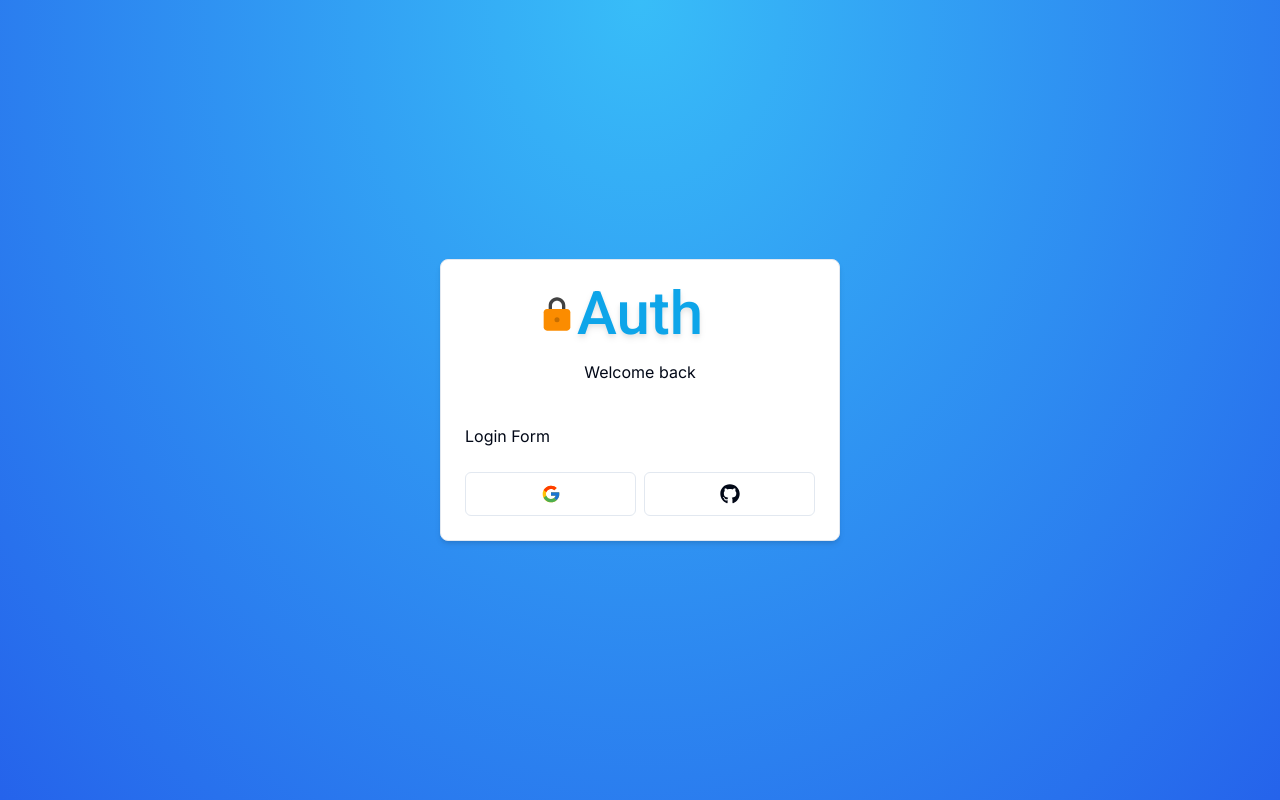
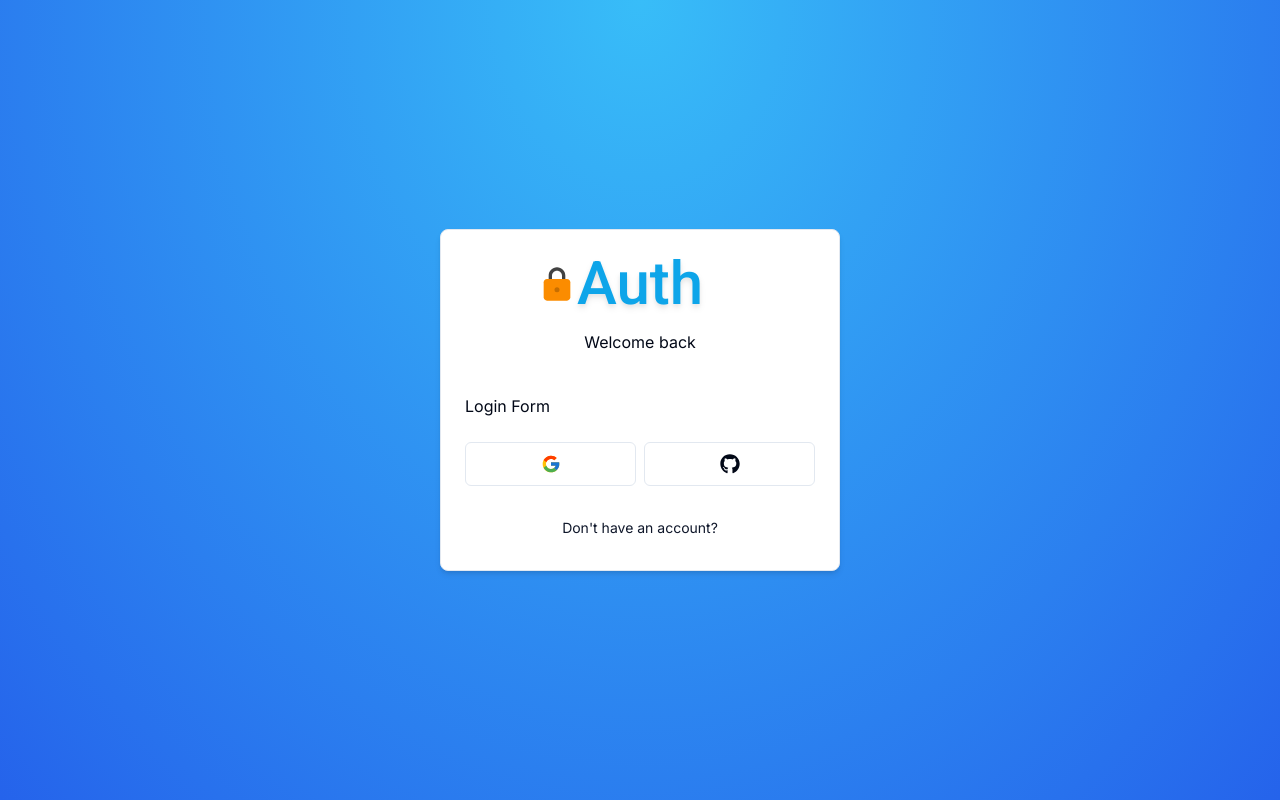
Before and after one commit to VictorBuarque/next-auth-app, a Next.js app: page /auth/login in a window 1280 px wide. Built offline with nearby package versions, Linux system fonts and the light colour scheme.

Commit message:
feat: create back button component

```diff
--- /dev/null
+++ b/src/components/auth/back-button.tsx
@@ -0,0 +1,19 @@
+"use client";
+
+import { Button } from "@/components/ui/button";
+import Link from "next/link";
+
+interface BackButtonProps {
+  href: string;
+  label: string;
+};
+
+export const BackButton = ({ href, label } : BackButtonProps) => {
+  return (
+  <Button variant="link" className=" font-normal w-full" size="sm" asChild>
+    <Link href={href}>
+        {label}
+    </Link>
+  </Button>
+  );
+};
--- a/src/components/auth/card-wrapper.tsx
+++ b/src/components/auth/card-wrapper.tsx
@@ -3,6 +3,7 @@
 import { Card, CardContent, CardFooter, CardHeader } from "../ui/card";
 import { Header } from "@/components/auth/header";
 import { Social } from "@/components/auth/social";
+import { BackButton } from "./back-button";
 
 interface CardWrapperProps {
   children: React.ReactNode;
@@ -30,6 +31,9 @@
           <Social />
         </CardFooter>
       )}
+      <CardFooter>
+        <BackButton label={backButtonLabel} href={backButtonHref} />
+      </CardFooter>
     </Card>
   );
 };
```
